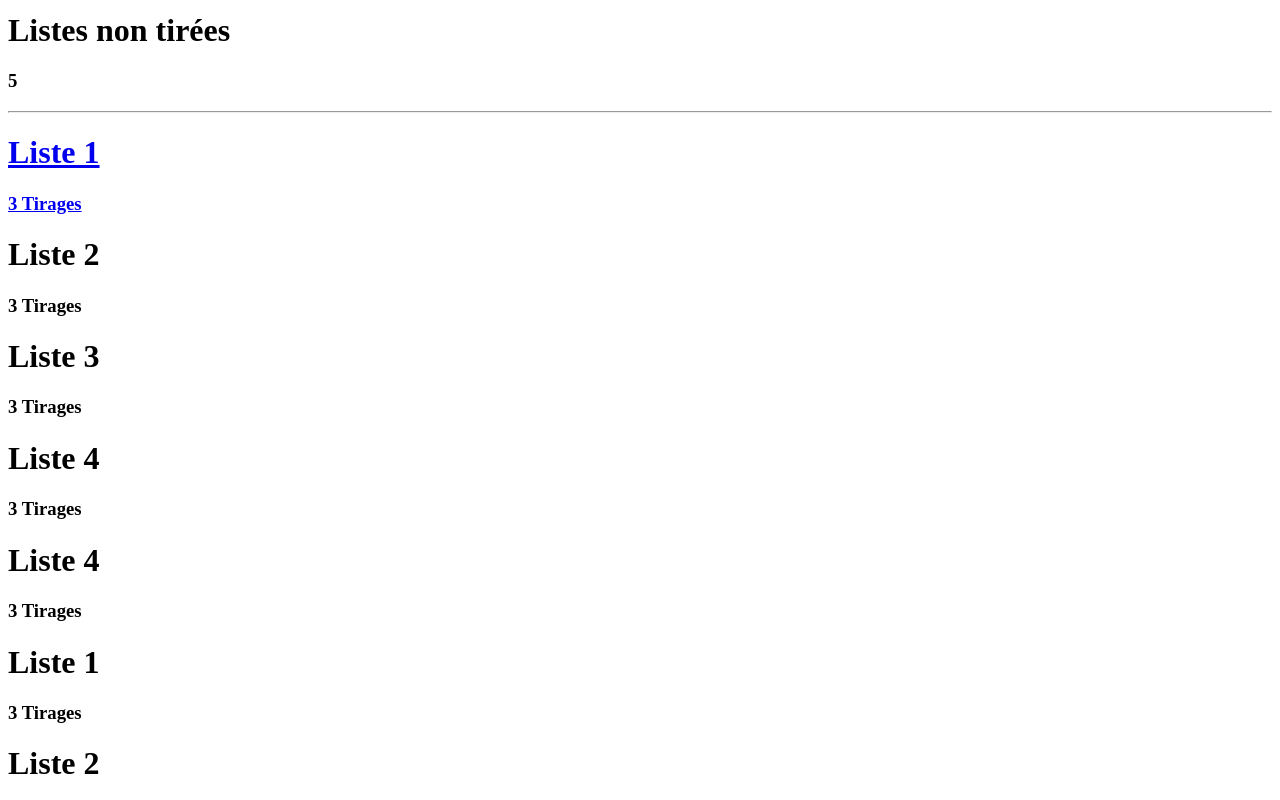
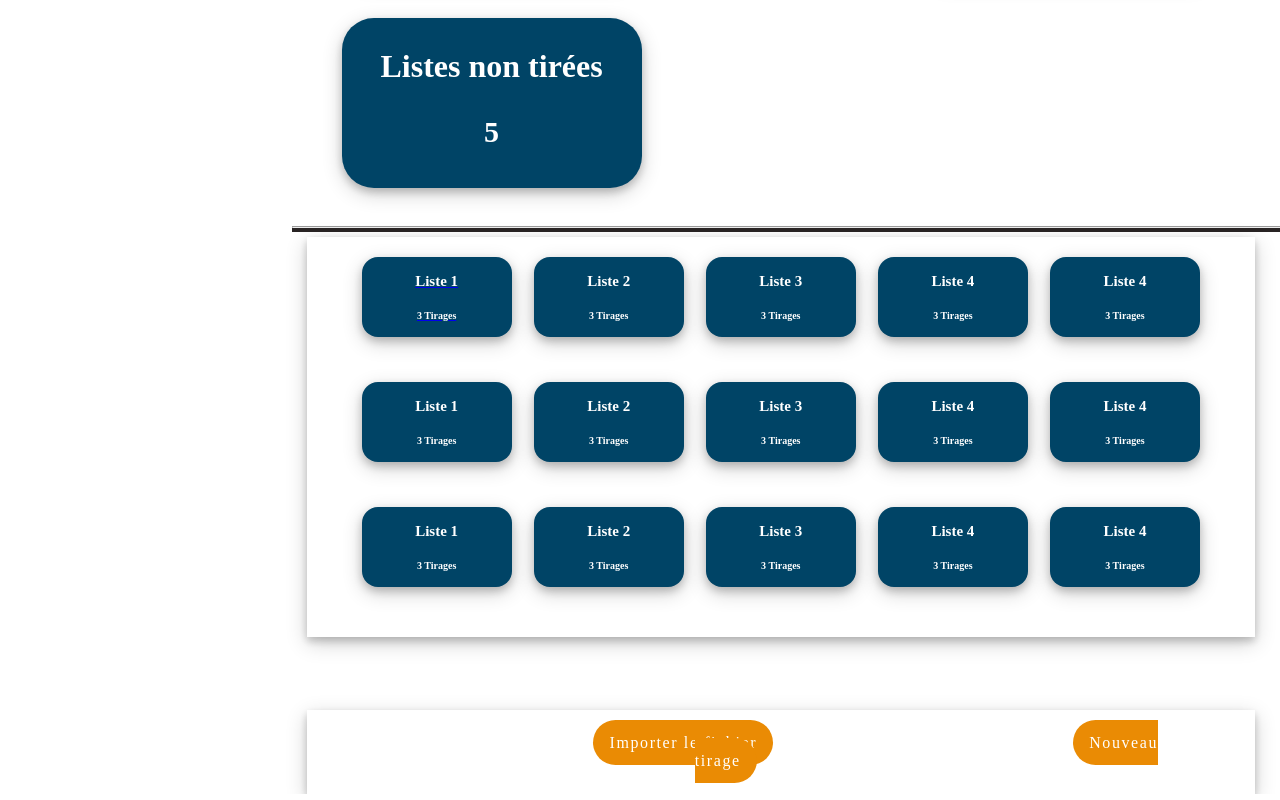
Before and after one commit to TiecouraDiarra/ApiTirageInterface, an Angular app: page /accueil in a window 1280 px wide. Shown: the part 1080-1880 px from the top of the page. Built offline with nearby package versions, Linux system fonts and the light colour scheme.

Commit message:
page tirage

```diff
--- a/src/app/accueil/accueil.component.css
+++ b/src/app/accueil/accueil.component.css
@@ -0,0 +1,251 @@
+
+
+/*a{
+    text-decoration: none;
+}
+
+li{
+    list-style: none;
+}
+
+img{
+    margin-top: 70px;
+    width : 15vw;
+    height: 8vw;
+}
+
+
+.side-menu{
+    position: fixed;
+    background: #004466;
+    width: 20vw;
+    min-height: 100vh;
+    display: flex;
+    flex-direction: column;
+    border-radius: 2rem;
+}
+
+.side-menu .brand-name{
+    height: 10vh;
+    display: flex;
+    align-items: center;
+    justify-content: center;
+}
+
+
+.side-menu ul{
+    margin-top: 100px;
+
+}
+
+.side-menu li{
+    font-size: 24px;
+    padding: 10px 40px;
+    color: white;
+    display: flex;
+    align-items: center;
+    justify-content: center;
+    border-radius: 2rem;
+    margin-top: 15px;
+    box-shadow: 0 4px 8px 0 rgba(0, 0, 0, 0.2);
+}
+
+.side-menu li:hover{
+    background: #EA8B04;
+    color: white;
+}*/
+
+.container{
+    position: absolute;
+    right: 0;
+    width: 78vw;
+    height: 100vh;
+    /*background: #f1f1f1;*/
+}
+
+.container .header{
+    margin-top: 10px;
+    position: absolute;
+    top: 0;
+    right: 0;
+    width: 78vw;
+    height: 10vh;
+    background: #EA8B04;
+    display: flex;
+    align-items: center;
+    justify-content: center;
+    box-shadow: 0 4px 8px 0 rgba(0, 0, 0, 0.2);
+}
+
+.container .header .nav h1{
+    color: white;
+}
+
+.content{
+    min-height: 90vh;
+}
+.trait
+{
+    margin-left: 10px;
+    color: black;
+    width : 1000px;
+    height: 6px;
+    background: #292424;
+}
+
+.content .cards{
+    padding: 10px 50px;
+    display: flex;
+    align-items: center;
+    justify-content: space-between;
+    flex-wrap: wrap;
+    margin-top: 50px;
+}
+
+.content .cards .card{
+    width: 300px;
+    height: 170px;
+    background: #004466;
+    margin: 20px 10px;
+    display: flex;
+    align-items: center;
+    justify-content: space-around;
+    border-radius: 2rem;
+    box-shadow: 0 4px 8px 0 rgba(0, 0, 0, 0.2), 0 6px 20px 0 rgba(0, 0, 0, 0.19);
+}
+
+.content .cards .card .box h1{
+    font-size: 50;
+    color: white;
+}
+.content .cards .card .box h3{
+    text-align: center;
+    font-size: 30px;
+    color: white;
+}
+
+.content .content-2{
+    min-height: 60vh;
+    justify-content: space-around;
+    align-items: flex-start;
+    flex-wrap: wrap;
+    margin-bottom: -4vh;
+}
+
+.content .content-2 .recent-payments{
+    min-height: 50vh;
+    flex: 5;
+    background: white;
+    margin: 0px 25px 25px 25px;
+    box-shadow: 0 4px 8px 0 rgba(0, 0, 0, 0.2), 0 6px 20px 0 rgba(0, 0, 0, 0.19);
+}
+
+/*.content .content-2 .new-students{
+    flex: 1;
+    background: white;
+    min-height: 50vh;
+    margin: 0 25px;
+}*/
+
+.content-2 .cards{
+    padding: 10px 50px;
+    display: flex;
+    align-items: center;
+    justify-content: space-between;
+    flex-wrap: wrap;
+    margin-top: 5px;
+}
+
+.content-2 .cards .card{
+    width: 150px;
+    height: 80px;
+    background: #004466;
+    margin: 10px 5px;
+    display: flex;
+    align-items: center;
+    /*justify-content: space-around;*/
+    border-radius: 1rem;
+    box-shadow: 0 4px 8px 0 rgba(0, 0, 0, 0.2), 0 6px 20px 0 rgba(0, 0, 0, 0.19);
+}
+
+.content .content-2 .cards .card .box h1{
+    font-size: 15px;
+    color: white;
+}
+.content .content-2 .cards .card .box h3{
+    margin-top: 20px;
+    text-align: center;
+    font-size: 10px;
+    color: white;
+}
+
+.recent-payments1{
+    min-height: 10vh;
+    flex: 5;
+    margin-bottom: 20px;
+    background: white;
+    margin: 0px 25px 25px 25px;
+    box-shadow: 0 4px 8px 0 rgba(0, 0, 0, 0.2), 0 6px 20px 0 rgba(0, 0, 0, 0.19);
+}
+.bouton{
+    overflow: hidden;
+    text-align: center;
+    margin-top: 25px;
+    padding: 8px 12px;
+}
+.bouton a{
+    text-decoration: none;
+    align-items: center;
+    justify-content: space-between;
+    padding: 14px 16px;
+    border-radius: 3rem;
+    width: 250px;
+    height: 80px;
+    background: #EA8B04;
+    color: white;
+    margin: 150px;
+}
+
+ul a{
+    text-align: center;
+    letter-spacing: 0.1rem;
+
+}
+
+/* .bouton{
+    display: flex;
+    justify-content: center;
+    align-items: center;
+    flex-wrap: wrap;
+    margin-top: 1vh;
+    margin-left: 100px;
+    margin-right: 100px;
+    margin-bottom: 20vh;
+    padding: 10px 10px;
+}
+
+
+
+.bouton ul{
+    margin-top: 35px;
+
+}
+
+.bouton li{
+    font-size: 24px;
+    padding: 10px 40px;
+    color: white;
+    background: #EA8B04;
+    display: flex;
+    align-items: center;
+    justify-content: center;
+    border-radius: 2rem;
+    margin-top: 15px;
+    box-shadow: 0 4px 8px 0 rgba(0, 0, 0, 0.2);
+}
+
+
+.bouton li:hover{
+    background: #EA8B04;
+    color: white;
+} */
--- a/src/app/tirage/tirage.component.css
+++ b/src/app/tirage/tirage.component.css
@@ -0,0 +1,153 @@
+.container{
+    position: absolute;
+    right: 0;
+    width: 78vw;
+    height: 100vh;
+    /*background: #f1f1f1;*/
+}
+
+
+
+.container .header .nav img{
+    height: 40vh;
+    width: 150vh;
+}
+
+.trait
+{
+    margin-left: 10px;
+    color: black;
+    width : 1000px;
+    height: 6px;
+    background: #292424;
+    position: absolute;
+}
+
+.form{
+    margin-top: 30px;
+    margin-left: 200px;
+}
+
+.inp{
+    /*border-radius: 2rem;
+    width: 150px;
+    height: 15px;
+    position: absolute*/
+width: 395px;
+height: 71px;
+left: 796px;
+top: 354px;
+
+background: #FFFBFB;
+box-shadow: 0px 4px 4px rgba(0, 0, 0, 0.25);
+border-radius: 25px;
+}
+
+input[type=text], textarea {
+    width: 40%;
+    padding: 12px;
+    border: 1px solid #ccc;
+    border-radius: 2rem;
+    resize: vertical;
+    box-shadow: 0 4px 8px 0 rgba(0, 0, 0, 0.2);
+  }
+
+select{
+    width: 45%;
+    padding: 12px;
+    border: 1px solid #ccc;
+    border-radius: 2rem;
+    resize: vertical;
+    box-shadow: 0 4px 8px 0 rgba(0, 0, 0, 0.2);
+}
+
+  label {
+    padding: 12px 12px 12px 0;
+    display: inline-block;
+    float: right;
+  }
+
+
+  input[type=submit] {
+    background-color: #EA8B04;
+    color: white;
+    padding: 12px 20px;
+    border: none;
+    border-radius: 2rem;
+    cursor: pointer;
+    text-align: center;
+    height: 50px;
+    width: 200px;
+    margin-left: 200px;
+    font-size: 18px;
+  }
+
+  input[type=file]{
+    margin-left: 180px;
+    margin-bottom: 20px;
+  }
+
+  input[type=submit]:hover {
+    background-color: #EA8B04;
+  }
+
+   .container1 {
+    margin-top: 5vh;
+    border-radius: 5px;
+    background-color: #f2f2f2;
+    padding: 20px;
+    margin-left: 150px;
+    margin-right: 150px;
+    justify-content: space-between;
+    flex-wrap: wrap;
+
+  }
+
+  .ou{
+    margin-left: 300px;
+    font-weight: bold;
+  }
+
+  option{
+    font-size: 17px;
+  }
+
+  .col-25 {
+    float: left;
+    width: 25%;
+    margin-top: 6px;
+  }
+
+  .col-75 {
+    float: left;
+    width: 75%;
+    margin-top: 6px;
+  }
+
+  /* Clear floats after the columns */
+  .row:after {
+    content: "";
+    display: table;
+    clear: both;
+  }
+
+  .btn{
+    background: #EA8B04;
+    color: white;
+    width: 40%;
+    padding: 12px;
+    text-align: center;
+    border-radius: 2rem;
+    text-decoration: none;
+    margin-left: 120px;
+
+    margin-top: 40vh;
+}
+
+  /* Responsive layout - when the screen is less than 600px wide, make the two columns stack on top of each other instead of next to each other */
+  @media screen and (max-width: 600px) {
+    .col-25, .col-75, input[type=submit] {
+      width: 100%;
+      margin-top: 0;
+    }
+  }
--- a/src/app/tirage/tirage.component.html
+++ b/src/app/tirage/tirage.component.html
@@ -1 +1,60 @@
-<p>tirage works!</p>
+<div class="container">
+    <div class="header">
+        <div class="nav">
+            <img src="assets/images/tirage.jpg">
+        </div>
+    </div>
+    <div class="trait"><hr></div>
+    <div class="container1">
+        <form action="/detailslistes">
+            <div class="row">
+              <div class="col-25">
+                <label for="ldtirage">Libellé du tirage :</label>
+              </div>
+              <div class="col-75">
+                <input type="text" id="ltirage" name="libelletirage" required>
+              </div>
+            </div>
+            <div class="row">
+              <div class="col-25">
+                <label for="natire">Nombre à tirer :</label>
+              </div>
+              <div class="col-75">
+                <input type="text" id="ntire" name="nombretire" required>
+              </div>
+            </div>
+            <div class="row">
+              <div class="col-25">
+                <label for="selection">Selectionnez une liste :</label>
+              </div>
+              <div class="col-75">
+                <select id="selection" name="selection">
+                  <option value="liste1">Liste 1</option>
+                  <option value="liste2">Liste 2</option>
+                  <option value="liste3">Liste 3</option>
+                </select>
+              </div>
+            </div>
+            <div class="row">
+              <p class="ou">OU</p>
+            </div>
+            <div class="row">
+                <input type="file" id="lliste" name="libelleliste">
+            </div>
+            <div class="row">
+              <div class="col-25">
+                <label for="ldliste">Libellé de la liste :</label>
+              </div>
+              <div class="col-75">
+                <input type="text" id="lliste" name="libelleliste">
+              </div>
+            </div>
+            <br>
+            <div class="row">
+              <input type="submit" value="Effectuez le tirage">
+            </div>
+            </form>
+    </div>
+
+
+</div>
```
